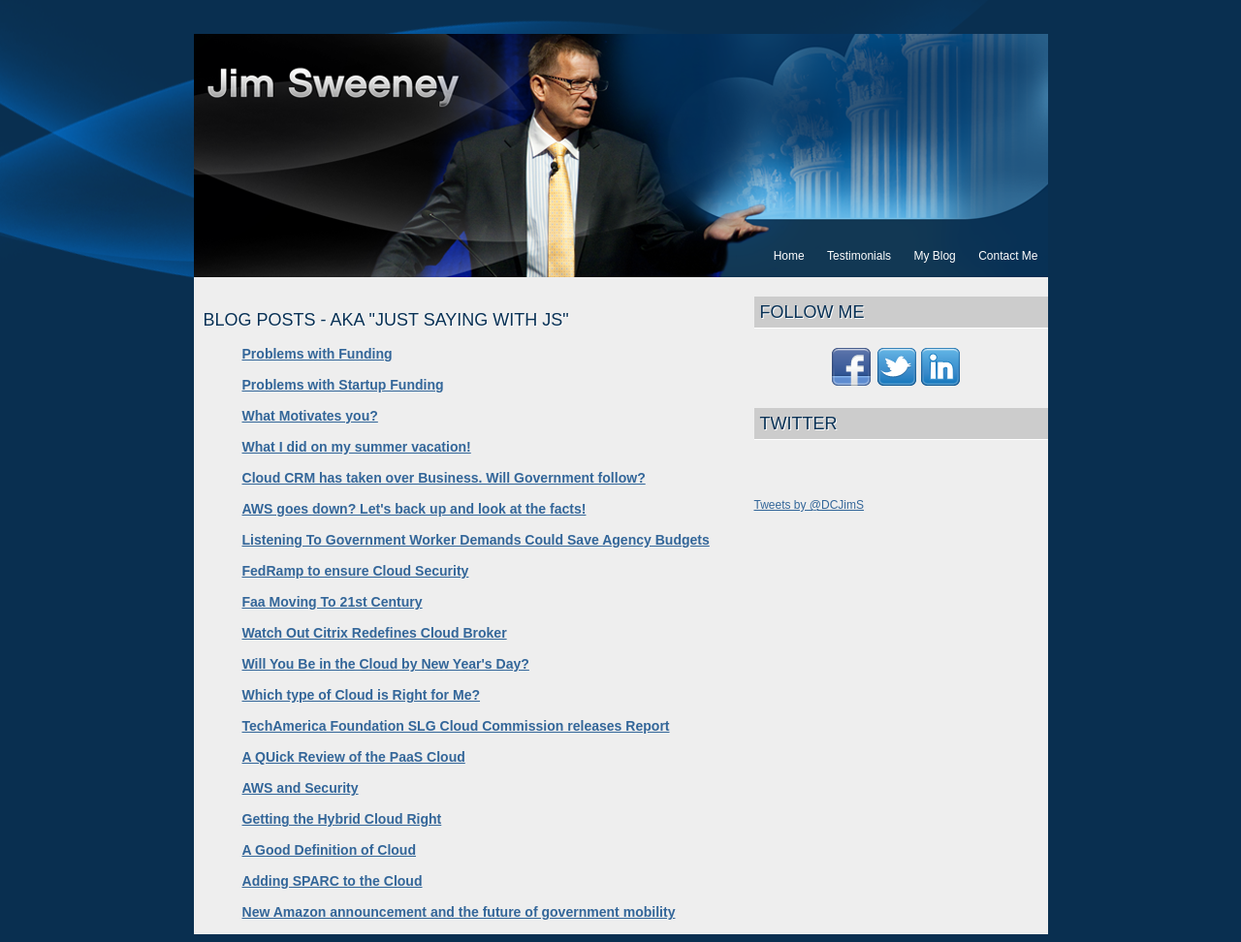
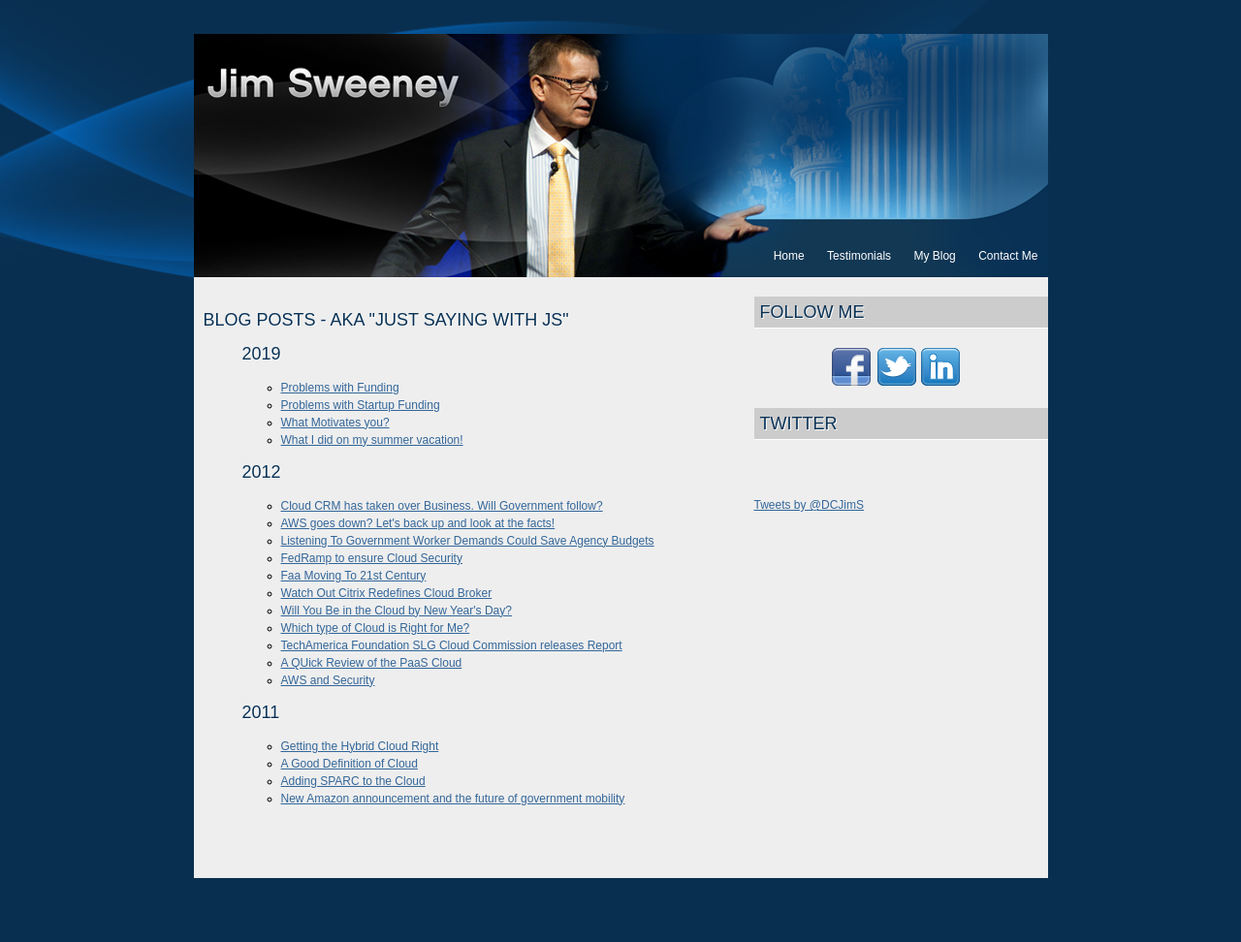
Before and after one commit to DCJimS/jimsweeneywebsite, a Jekyll site: the page built from blog.html, in a window 1280 px wide. Shown: the whole page at 97% size. Built offline with Jekyll 4.4.1, drawn with Linux system fonts in a browser that asks for light colours; comment, search, counter and statistics services are not loaded; after the commit the page ends 914 px from its top, so only the background shows below that.

Commit message:
added dates to blog posts

```diff
--- a/_posts/2019-07-24-What-I-Did-On-My-Summer-Vacation.md
+++ b/_posts/2019-07-24-What-I-Did-On-My-Summer-Vacation.md
@@ -2,6 +2,8 @@
 layout: post
 title: "What I did on my summer vacation!"
 ---
+
+July 24, 2019
 
 WOW!. It's sure been a long time.  (Almost 6 years to be more precise).  A lot has happened in my life and in technology. I've been busy with projects for various government agencies, and major pharmecuticals architecting, designing and implementing Virtualization and AWS Cloud solutions.  It's been fun. But one thing I have missed is writing about it.  So... time to catch up.
 
--- a/_posts/2019-11-14-Problems-With-Startup-Funding.md
+++ b/_posts/2019-11-14-Problems-With-Startup-Funding.md
@@ -2,6 +2,9 @@
 layout: post
 title: "Problems with Startup Funding"
 ---
+
+
+November 14, 2019
 
 I work with a lot of startups.  It is something I enjoy. I love meeting new inventors and see their ideas
 mature and go from concept to prototype to product.  And I’m such a geek that I love 3D printing and C&C’ing
--- a/blog.html
+++ b/blog.html
@@ -7,11 +7,25 @@
   <h2>Blog Posts - AKA "Just Saying with JS"</h2>
 
 <ul class="entries" style="list-style: none;">
-  {% for post in site.posts %}
-  <li>
-    <a href="{{ post.url }}">
-      <h3>{{ post.title }}</h3>
-    </a>
-  </li>
-  {% endfor %}
+{% for post in site.posts  %}
+    {% capture this_year %}{{ post.date | date: "%Y" }}{% endcapture %}
+    {% capture next_year %}{{ post.previous.date | date: "%Y" }}{% endcapture %}
+
+    {% if forloop.first %}
+    <h2 id="{{ this_year }}-ref">{{this_year}}</h2>
+    <ul>
+    {% endif %}
+
+    <li><a href="{{ post.url }}">{{ post.title }}</a></li>
+
+    {% if forloop.last %}
+    </ul>
+    {% else %}
+        {% if this_year != next_year %}
+        </ul>
+        <h2 id="{{ next_year }}-ref">{{next_year}}</h2>
+        <ul>
+        {% endif %}
+    {% endif %}
+{% endfor %}
 </ul>
```
Also changed, not shown: _posts/2012-08-08-Cloud-CRM-has-taken-over-Business,-Will-Government-Follow?.md (+0 -1 lines), blog_old.html (added, +17 -0 lines).
